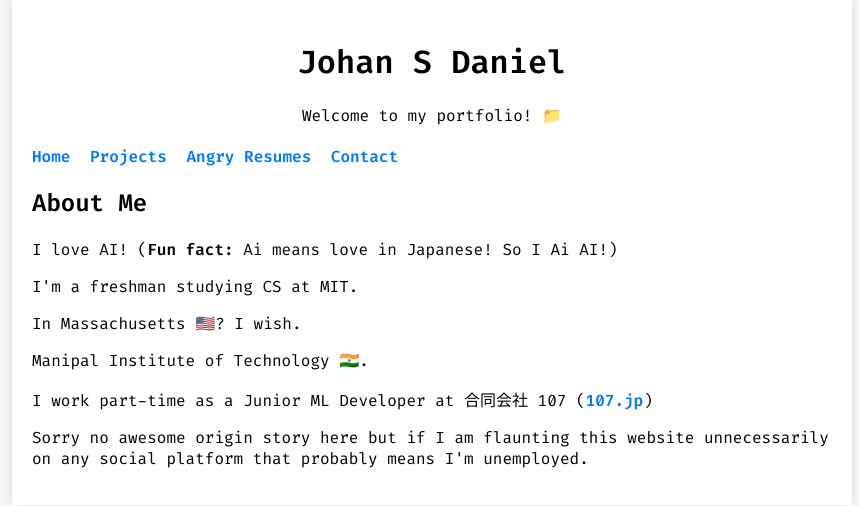
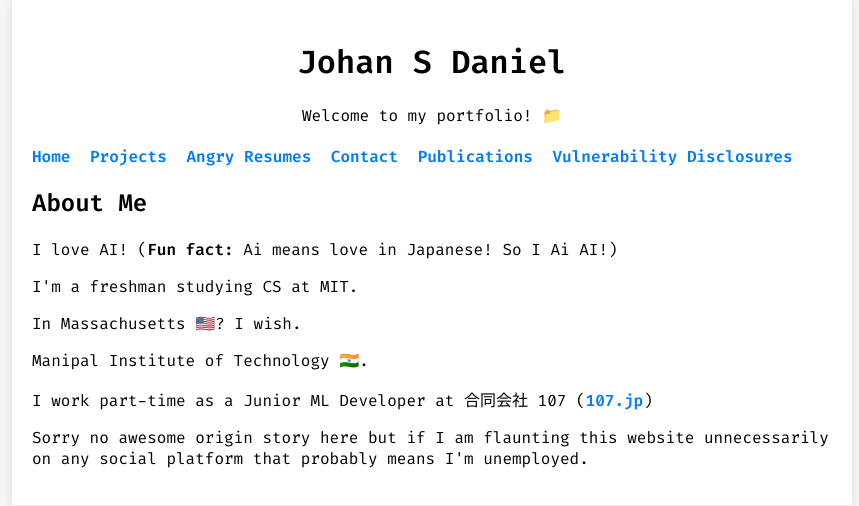
Before and after one commit to RaidedCluster/portfolio, a plain HTML site: page index.html in a window 1280 px wide. Shown: the whole page, without its empty margins (208-1067 px from the left). Drawn offline with Linux system fonts and the light colour scheme.

Commit message:
Update index.html

```diff
--- a/index.html
+++ b/index.html
@@ -41,6 +41,8 @@
                     <li><a href="projects.html">Projects</a></li>
                     <li><a href="angry-resume.html">Angry Resumes</a></li>
                     <li><a href="contact.html">Contact</a></li>
+                    <li><a href="publications.html">Publications</a></li>
+                    <li><a href="vulnerability-disclosures.html">Vulnerability Disclosures</a></li>
                 </ul>
             </nav>
         <main>
```
Lines whose indentation alone changed are shown as unchanged.
